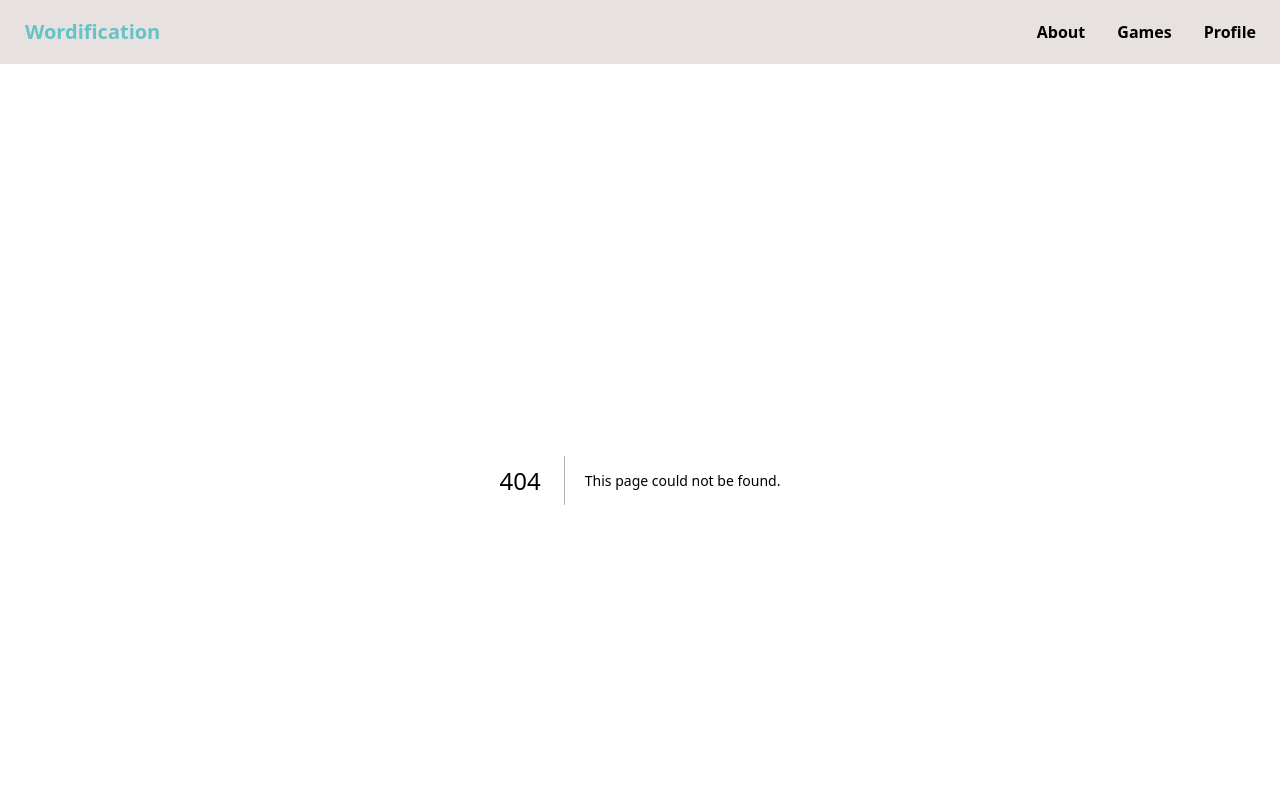
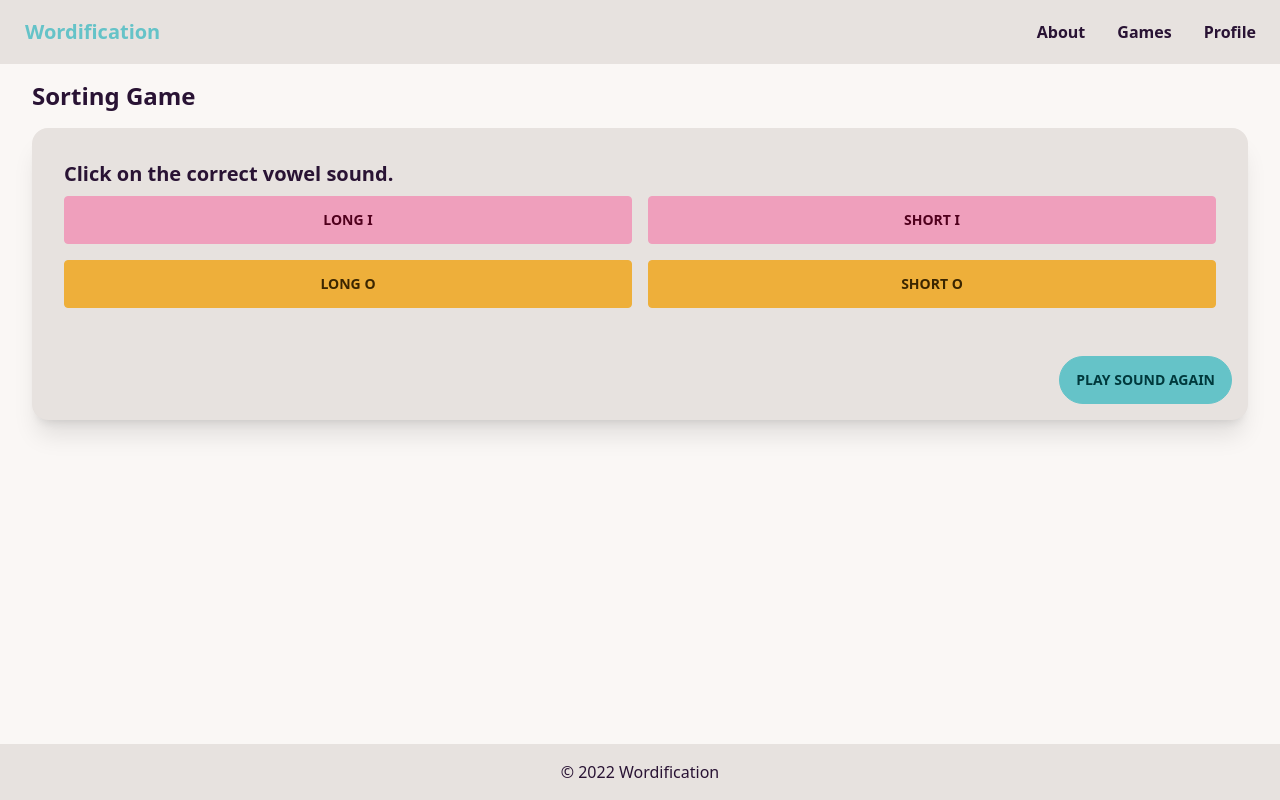
Before and after one commit to wordification/front, a Next.js app: page /games/sorting/play in a window 1280 px wide. Before the commit this address had no page. Shown: the top 800 px of the page. Built offline with nearby package versions, Linux system fonts and the light colour scheme.

Commit message:
feat: create sorting game stages

```diff
--- a/app/games/GamesPage.tsx
+++ b/app/games/GamesPage.tsx
@@ -11,20 +11,20 @@ const GamesPage = ({
 }) => (
   <>
     <h2 className="text-2xl font-bold">Games</h2>
-    <div className="grid sm:grid-cols-2 gap-4">
+    <ul className="grid sm:grid-cols-2 gap-4">
       {games.map((game) => (
         <Link
           href={game.url}
           key={game.url}
           className="card shadow-lg hover:shadow-xl"
         >
-          <div className="card-body">
+          <li className="card-body">
             <h3 className="card-title">{game.title}</h3>
             <p>{game.content}</p>
-          </div>
+          </li>
         </Link>
       ))}
-    </div>
+    </ul>
   </>
 );
 
--- a/app/games/sorting/page.tsx
+++ b/app/games/sorting/page.tsx
@@ -1,7 +1,43 @@
-const Page = () => (
-  <>
-    <h2 className="text-2xl font-bold">Sorting Game</h2>
-    <p>Coming soon!</p>
-  </>
-);
-export default Page;
+import Link from "next/link";
+
+const SortingGameMenu = () => {
+  const items = [
+    {
+      title: "New Game",
+      content: "Start a new game",
+      url: "/games/sorting/setup",
+    },
+    {
+      title: "Resume Game",
+      content: "Resume a game in progress",
+      url: "/games/sorting/setup",
+    },
+    {
+      title: "Completed Games",
+      content: "View completed games",
+      url: "/games/sorting/scores",
+    },
+  ];
+
+  return (
+    <>
+      <h2 className="text-2xl font-bold">Sorting Game</h2>
+      <ul className="grid sm:grid-cols-3 gap-4">
+        {items.map((item) => (
+          <Link
+            href={item.url}
+            key={item.url}
+            className="card shadow-lg hover:shadow-xl"
+          >
+            <li className="card-body">
+              <h3 className="card-title">{item.title}</h3>
+              <p>{item.content}</p>
+            </li>
+          </Link>
+        ))}
+      </ul>
+    </>
+  );
+};
+
+export default SortingGameMenu;
--- /dev/null
+++ b/app/games/sorting/play/page.tsx
@@ -0,0 +1,39 @@
+"use client";
+
+import { useState } from "react";
+
+const Page = () => {
+  const [currentCard, setCurrentCard] = useState(0);
+
+  return (
+    <>
+      <h2 className="text-2xl font-bold pb-4">Sorting Game</h2>
+      <div className="card w-full bg-base-300 shadow-xl">
+        <div className="card-body">
+          <h3 className="card-title">Click on the correct vowel sound.</h3>
+          <div className="grid grid-cols-2 gap-4">
+            <button className="btn btn-secondary rounded" type="button">
+              Long I
+            </button>
+            <button className="btn btn-secondary rounded" type="button">
+              Short I
+            </button>
+            <button className="btn btn-accent rounded" type="button">
+              Long O
+            </button>
+            <button className="btn btn-accent rounded" type="button">
+              Short O
+            </button>
+          </div>
+        </div>
+        <div className="card-actions justify-end p-4">
+          <button className="btn btn-primary" type="button">
+            Play Sound Again
+          </button>
+        </div>
+      </div>
+    </>
+  );
+};
+
+export default Page;
--- /dev/null
+++ b/app/games/sorting/scores/page.tsx
@@ -0,0 +1,8 @@
+const Page = () => (
+  <>
+    <h2 className="text-2xl font-bold pb-4">Sorting Game</h2>
+    <p>Scores coming soon...</p>
+  </>
+);
+
+export default Page;
--- /dev/null
+++ b/app/games/sorting/setup/page.tsx
@@ -0,0 +1,40 @@
+const Page = () => (
+  <>
+    <h2 className="text-2xl font-bold pb-4">Sorting Game</h2>
+    <div className="flex py-4">
+      <div className="flex pr-4">
+        <label htmlFor="option1">
+          Select first option:
+          <select
+            id="option1"
+            className="select select-bordered w-full max-w-xs"
+          >
+            <option>Short I</option>
+            <option>Long I</option>
+            <option>Short O</option>
+            <option>Long O</option>
+          </select>
+        </label>
+      </div>
+      <div className="flex">
+        <label htmlFor="option2">
+          Select second option:
+          <select
+            id="option2"
+            className="select select-bordered w-full max-w-xs"
+          >
+            <option>Short I</option>
+            <option>Long I</option>
+            <option>Short O</option>
+            <option>Long O</option>
+          </select>
+        </label>
+      </div>
+    </div>
+    <button className="btn btn-primary" type="submit">
+      Start
+    </button>
+  </>
+);
+
+export default Page;
```
